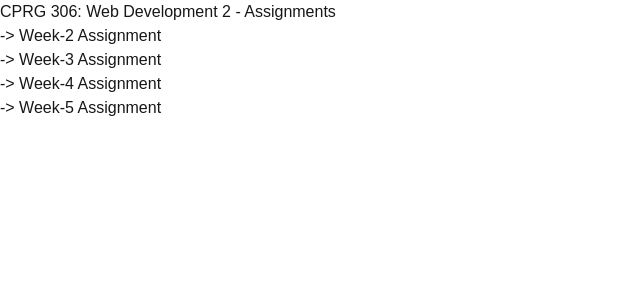
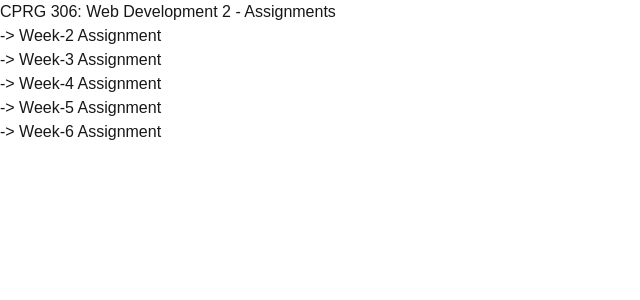
Before and after one commit to mbguron/cprg306-assignments, a Next.js app: page / in a window 1280 px wide. Shown: the top 300 px of the page, without its empty margins (0-640 px from the left). Built offline with nearby package versions, Linux system fonts and the light colour scheme.

Commit message:
added link to week-6 page

```diff
--- a/app/page.js
+++ b/app/page.js
@@ -17,6 +17,9 @@ export default function Home() {
         <li>
           <Link href="/week-5"> -&gt; Week-5 Assignment</Link>
         </li>
+        <li>
+          <Link href="/week-6"> -&gt; Week-6 Assignment</Link>
+        </li>
       </ul>
     </main>
   );
```
